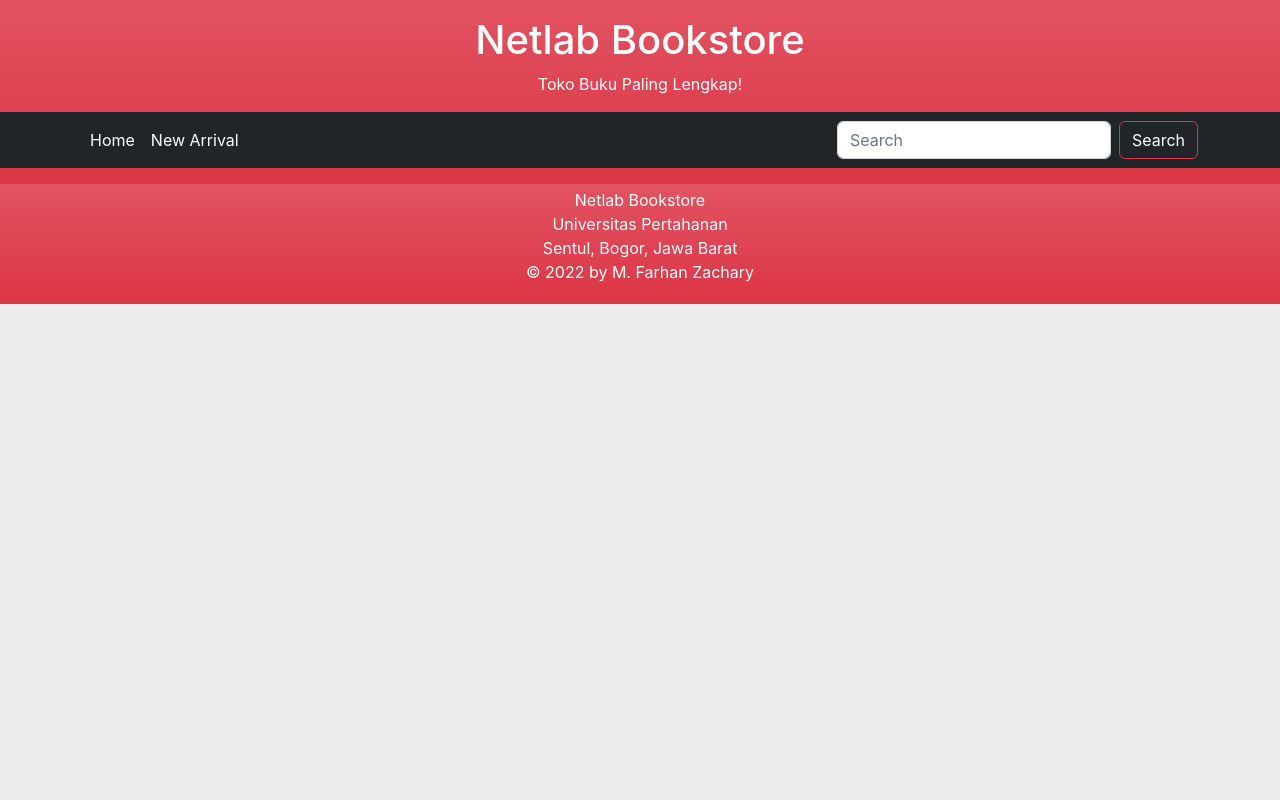
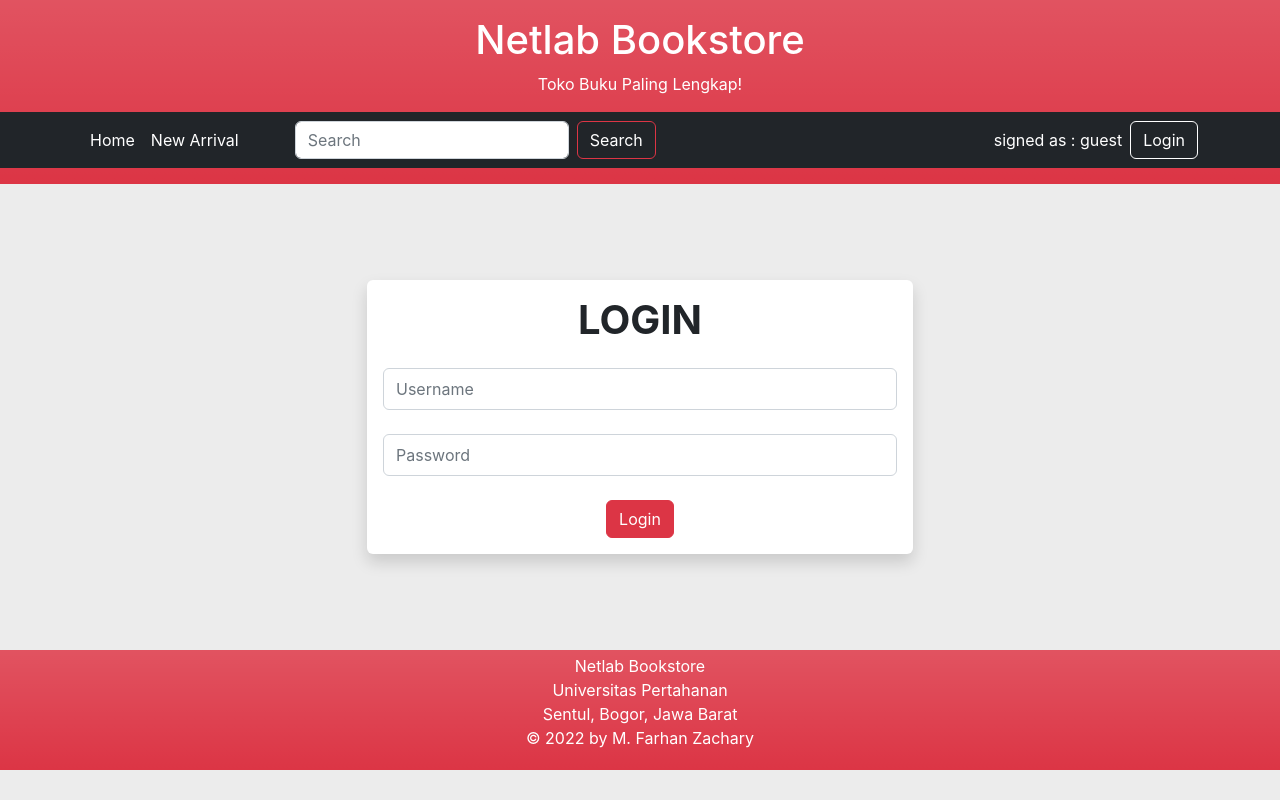
Before and after one commit to hanzaa/toko-buku, a React (Create React App) app: page /login in a window 1280 px wide. Built offline with nearby package versions, Linux system fonts and the light colour scheme.

Commit message:
add simple login button

```diff
--- a/src/App.js
+++ b/src/App.js
@@ -1,19 +1,26 @@
 import './App.css';
 import { BrowserRouter,Routes,Route } from 'react-router-dom';
+import {useState} from'react';
 import Header from './components/Header';
 import Footer from './components/Footer';
 import Carousel from './components/Carousel';
 import Details from './components/Details';
 import NewArrival from './components/NewArrival';
 import Search from './components/Search';
+import Login from './components/Login';
+
 
 function App() {
+  const [username,setUsername]=useState('guest')
+  console.log(username)
+
   return (
     <>
     <BrowserRouter>
-    <Header/>
+    <Header username={username}/>
       <Routes>
         <Route path="/" element={<Carousel/>}></Route>
+        <Route path="/login" element={<Login setUsername={setUsername}/>}></Route>
         <Route path="/new-arrival" element={<NewArrival/>}></Route>
         <Route path="/search/:query" element={<Search/>}></Route>
         <Route path="/details/:isbn" element={<Details/>}></Route>
--- a/src/components/Header.js
+++ b/src/components/Header.js
@@ -1,7 +1,7 @@
 import Navbar from './Navbar'
 import {Link} from 'react-router-dom'
 
-const Header = ()=>{
+const Header = ({username})=>{
     return(
         <>
             <div class="text-center bg-danger bg-gradient text-white py-3">
@@ -9,7 +9,7 @@
                     <h1>Netlab Bookstore</h1>
                 </Link>
                 <p > Toko Buku Paling Lengkap!</p>
-                <Navbar/>
+                <Navbar username={username}/>
             </div>
         </>
     )
--- /dev/null
+++ b/src/components/Login.js
@@ -0,0 +1,50 @@
+import React, { useState } from 'react';
+
+const Login = ({setUsername}) => {
+  const [user,setUser] = useState({username : '', password: ''});
+  const handle = () => {
+    //kode untuk menyimpan nama dan password dalam local storage.
+    localStorage.setItem('username',user.username)
+    localStorage.setItem('password',user.password)
+    setUsername(localStorage.getItem('username'))
+   };
+
+
+  const updateUser= e => {
+    const key = e.target.id
+    setUser( existingValues => (
+       {
+          ...existingValues,
+          [key]:e.target.value,
+       }
+    ))
+  }
+
+
+  return (
+        <>
+        <div class="container my-5 py-5">
+        <div class="row">
+          <div class="col-12 col-sm-7 col-md-6 m-auto">
+            <div class="card border-0 shadow">
+              <div class="card-body text-center">
+                <h1 class="fw-bold">LOGIN</h1>
+                <form action="">
+                  <input type="text" id="username" class="form-control my-4 py-2" placeholder="Username"
+                  value={user.username} onChange={updateUser}/>
+                  <input type="password" id="password" class="form-control my-4 py-2" placeholder="Password"
+                  value={user.password} onChange={updateUser}/>
+                  <div class="text-center mt-3">
+                    <button class="btn btn-danger" onClick={handle}>Login</button>
+                  </div>
+                </form>
+              </div>
+            </div>
+          </div>
+        </div>
+      </div>
+        </>
+     );
+}
+
+export default Login;
--- a/src/components/Navbar.js
+++ b/src/components/Navbar.js
@@ -1,20 +1,36 @@
-import {Link,useNavigate} from 'react-router-dom'
-import {useState} from 'react'
+import { Link, useNavigate } from 'react-router-dom'
+import { useState, useEffect } from 'react'
 
-const Navbar = () =>{
-    const [text,setText] = useState('')
+const Navbar = () => {
+    const [text, setText] = useState('')
+    const [isLogin, setIsLogin] = useState(false)
     const navigate = useNavigate()
+    const [user, setUser] = useState('')
+
+    useEffect(() => {
+        const isLogin = () => {
+            const username = localStorage.getItem('username');
+            if (username && username.trim() !== '') {
+                setIsLogin(true);
+                setUser(username)
+            } else {
+                setUser('guest')
+            }
+        }
+        isLogin()
+    }, [isLogin])
+
+
 
     return (
         <>
             <nav class="navbar navbar-expand-lg bg-dark navbar-dark">
                 <div class="container">
-
                     <button class="navbar-toggler" type="button" data-bs-toggle="collapse" data-bs-target="#navbarSupportedContent" aria-controls="navbarSupportedContent" aria-expanded="false" aria-label="Toggle navigation">
                         <span class="navbar-toggler-icon"></span>
                     </button>
                     <div class="collapse navbar-collapse" id="navbarSupportedContent">
-            <ul class="navbar-nav me-auto mb-2 mb-lg-0">
+                        <ul class="navbar-nav me-5 mb-2 mb-lg-0">
                             <li class="nav-item">
                                 <Link class="nav-link active" to="/">Home</Link>
                             </li>
@@ -22,13 +38,27 @@
                                 <Link class="nav-link active" to="/new-arrival">New Arrival</Link>
                             </li>
                         </ul>
-            <form class="d-flex" role="search">
+                        <form class="d-flex me-auto" role="search">
                             <input class="form-control me-2" type="search" placeholder="Search" aria-label="Search"
-                onChange={(typing)=>setText(typing.target.value)}/>
+                                onChange={(typing) => setText(typing.target.value)} />
                             <button class="btn btn-outline-danger text-white" type="submit"
-                onClick={()=>{navigate(`/search/${text}`)}}>Search</button>
+                                onClick={() => { navigate(`/search/${text}`) }}>Search</button>
                         </form>
+                        <p class="text-end p-2 m-0">signed as : {user}</p>
+
                     </div>
+
+                    {isLogin ?
+                        <button type="button" onClick={() => {
+                            setIsLogin(false);
+                            localStorage.removeItem('username');
+                            localStorage.removeItem('password');
+                        }} class="btn btn-outline-danger border-white text-white">Logout</button>
+                        :
+                        <a type="button" href="/login" class="btn btn-outline-danger border-white text-white">Login</a>
+
+                    }
+
                 </div>
             </nav>
         </>
--- a/src/components/NewArrival.js
+++ b/src/components/NewArrival.js
@@ -15,13 +15,13 @@
     return (
         <>
         <div className="container">
-            <div className="d-flex justify-content-end flex-column" style={{alignItems:"center"}}>
-                <div className="row">
+            <div className="d-flex justify-content-between flex-column" style={{alignItems:"center"}}>
+                <div className="row ">
                     <div className="col">
-                        <h2  className="fw-bold"style={{width:"38rem",marginTop:"50px"}}>New Arrival</h2>
+                        <h2  className="fw-bold"style={{width:"auto",marginTop:"50px"}}>New Arrival</h2>
                     </div>
                     <div className="col">
-                        <button type="button" class="btn btn-outline-danger" onClick={handle} style={{width:"15rem",marginTop:"50px"}}>Change View Mode</button>
+                        <button type="button" class="btn btn-outline-danger" onClick={handle} style={{width:"auto",marginTop:"50px"}}>Change View Mode</button>
                     </div>
                 </div>
                 {element ? <Card/> : <Table/> }
```
Lines whose indentation alone changed are shown as unchanged.
